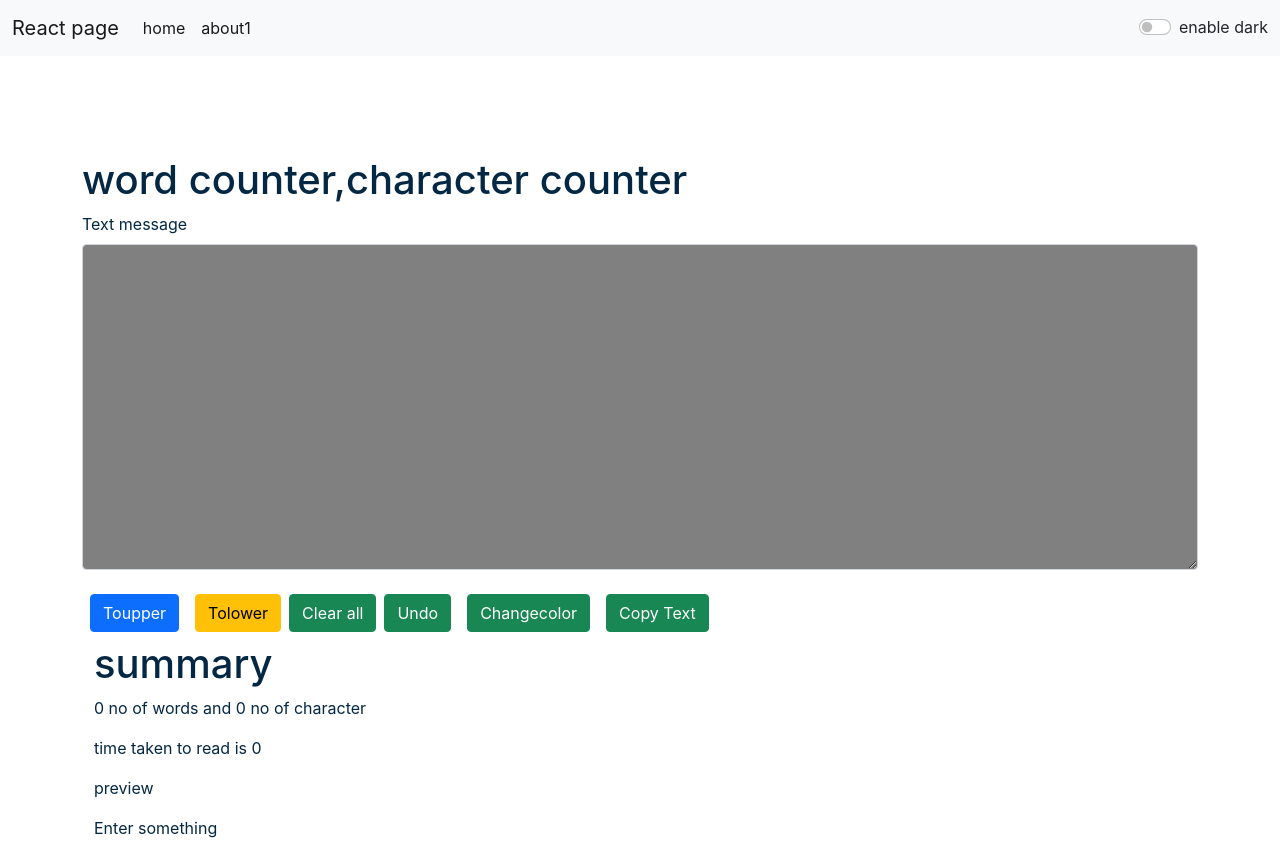
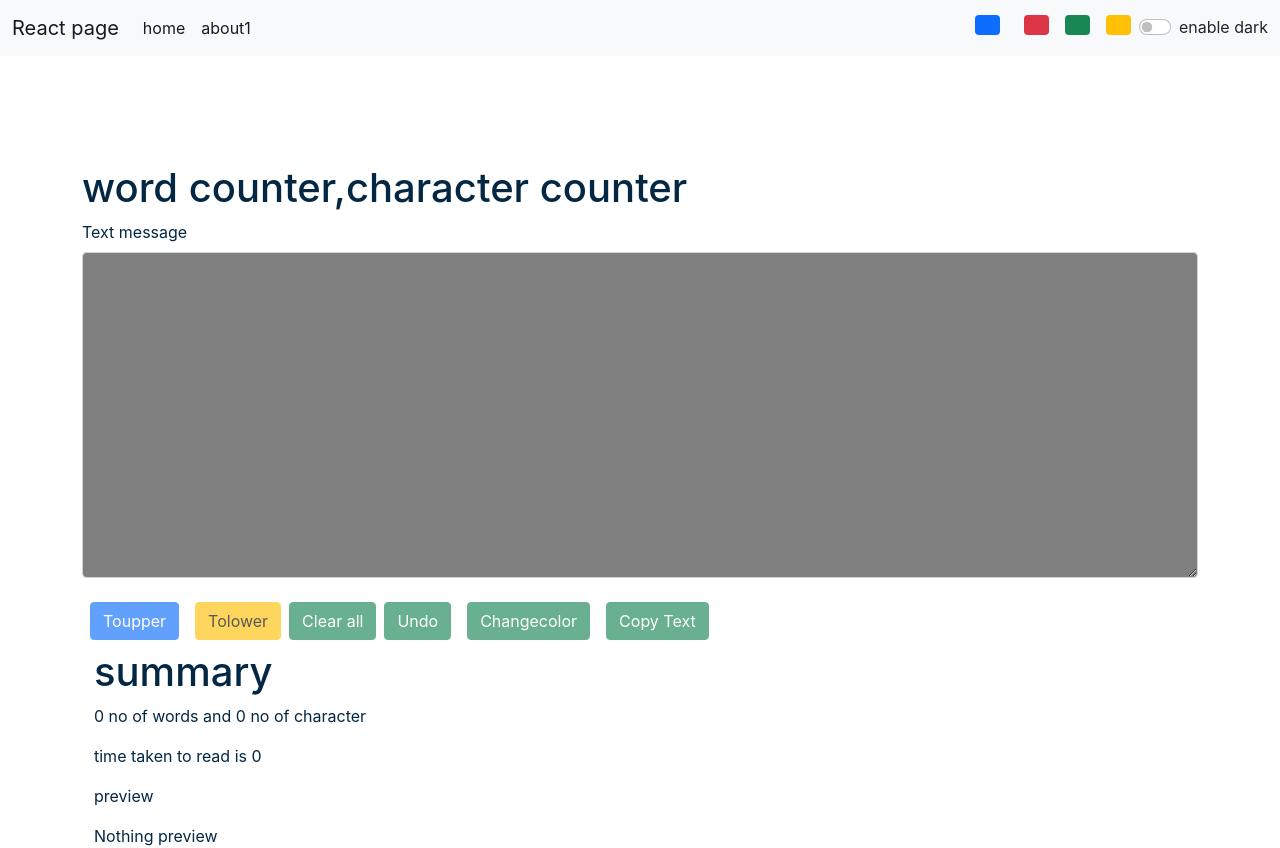
Before and after one commit to Shreyas12345678/React, a React (Create React App) app: page /home in a window 1280 px wide. Built offline with nearby package versions, Linux system fonts and the light colour scheme.

Commit message:
committed all changes in project 1

```diff
--- a/src/App.js
+++ b/src/App.js
@@ -11,7 +11,7 @@ import {
   BrowserRouter as Router,
   Routes,
   Route,
-  Link
+
 } from "react-router-dom";
 
 
@@ -32,14 +32,30 @@ function App() {
 
 
 }
+const cleanBackground= () =>{
+
+   document.body.classList.remove('bg-warning');
+   document.body.classList.remove('bg-danger');
+   document.body.classList.remove('bg-light');
+   document.body.classList.remove('bg-dark');
+   document.body.classList.remove('bg-warning');
+   document.body.classList.remove('bg-success');
+
+}
 
   const[mode,setmode]=useState('light');
-  const changeTheme = () =>{
-     if(mode==='light'){
+
+  const changeTheme = (cls) =>{
+  //  console.log(cls);
+    cleanBackground();
+    document.body.classList.add("bg-"+cls);
+
+      if(cls==='primary'|| cls==='warning' || cls==='danger' || cls==='success' ){
          setmode('dark');
          set('enable normal');
+
          document.body.style.backgroundColor='#042743';
-         showAlert("Dark mode is set","success");
+         showAlert("Theme mode is set",cls);
          document.title='Text-utils -Dark mode';
 
          /*setInterval(() => {
@@ -50,17 +66,8 @@ function App() {
           document.title="Sign up";
       }, 2000);*/
 
+    }
 
-     }
-     else{
-         setmode('light');
-         set('enable dark');
-         document.body.style.backgroundColor='white';
-         showAlert("Light mode is set", "success");
-         document.title='Text-utils Light mode';
-
-
-     }
 
 
 }
--- a/src/components/Navbar.js
+++ b/src/components/Navbar.js
@@ -44,6 +44,19 @@ export default function Navbar(props) {
   </div>    */}
 
   {/* added*/}
+
+    <div className="d-flex">
+     <div className="bg-primary rounded mx-3" onClick={()=>{props.togglemode('primary')}} style={{height:'20px',width:'25px',cursor:'pointer'}}></div>
+     <div className="bg-danger rounded mx-2" onClick={()=>{props.togglemode('danger')}} style={{height:'20px',width:'25px', cursor:'pointer'}}></div>
+     <div className="bg-success rounded mx-2" onClick={()=>{props.togglemode('success')}} style={{height:'20px',width:'25px', cursor:'pointer'}}></div>
+     <div className="bg-warning rounded mx-2" onClick={()=>{props.togglemode('warning')}} style={{height:'20px',width:'25px', cursor:'pointer'}}></div>
+
+
+
+
+
+
+
   <div className={`form-check form-switch text-${props.mode==='light'?'dark':'light'}`}>
         <input className="form-check-input" type="checkbox" id="formSwitchDefault" onClick={props.togglemode}/>
         <label className="form-check-label" htmlFor="formSwitchDefault">{props.tmode}</label>
@@ -52,6 +65,7 @@ export default function Navbar(props) {
   {/* ended*/}
 
           </div>
+        </div>
         </div>
       </nav>
     )
--- a/src/components/Textforms.js
+++ b/src/components/Textforms.js
@@ -55,10 +55,12 @@ export default function Textforms(props) {
     }
 
     const handlecopy= () => {
-        var text=document.getElementById("mybox");
-        text.select();
-        navigator.clipboard.writeText(text.value);
+       // var text=document.getElementById("mybox");
+        //text.select();
+        navigator.clipboard.writeText(text);
+        document.getSelection().removeAllRanges()
         props.showAlert("Copied Sucessfullt!!","success");
+
     }
 
    const [text,settext]=useState('');
@@ -69,28 +71,28 @@ export default function Textforms(props) {
     return (
         <>
         <div style={{color:props.mode==='dark'?'white':'#042743'}} >
-        <h1 > {props.heading} </h1>
+        <h1 className="my-2" > {props.heading} </h1>
 
             <div className="mb-3" style={{color:props.mode==='dark'?'white':'#042743'}}>
                 <label htmlFor="mybox" className="form-label">{props.text}</label>
                 <textarea className="form-control" id="mybox" value={text} onChange={changed}  rows="13" style={{backgroundColor:props.mode==='dark'?'white':'gray'}}></textarea>
             </div>
 
-            <button type="button" className="btn btn-primary mx-2 my-2" onClick={updatecount} >Toupper</button>
+            <button  disabled={text.length===0}  type="button" className="btn btn-primary mx-2 my-2" onClick={updatecount} >Toupper</button>
 
-            <button type="button" className="btn btn-warning mx-2 my-2" onClick={lower}>Tolower</button>
-            <button  type="button" className="btn btn-success mx2 my-2" onClick={cleartext}>Clear all</button>
-            <button  type="button" className="btn btn-success mx-2 my-2 "   onClick={makeBold}>Undo</button>
-            <button  type="button" className="btn btn-success mx-2 my-2" onClick={changecolor}>Changecolor</button>
-            <button  type="button" className="btn btn-success mx-2 my-2" onClick={handlecopy}>Copy Text</button>
+            <button disabled={text.length===0} type="button" className="btn btn-warning mx-2 my-2" onClick={lower}>Tolower</button>
+            <button  disabled={text.length===0} type="button" className="btn btn-success mx2 my-2" onClick={cleartext}>Clear all</button>
+            <button disabled={text.length===0}  type="button" className="btn btn-success mx-2 my-2 "   onClick={makeBold}>Undo</button>
+            <button  disabled={text.length===0} type="button" className="btn btn-success mx-2 my-2" onClick={changecolor}>Changecolor</button>
+            <button  disabled={text.length===0}  type="button" className="btn btn-success mx-2 my-2" onClick={handlecopy}>Copy Text</button>
         </div>
 
         <div className="container" style={{color:props.mode==='dark'?'white':'#042743'}}>
             <h1>summary</h1>
-            <p>{text.split(" ").filter((element) =>{return element.length!==0}).length} no of words and {text.length} no of character</p>
+            <p>{text.split(/\s+/).filter((element) =>{return element.length!==0}).length} no of words and {text.length} no of character</p>
             <p>time taken to read is { 0.08* ((text.split(" ").length)-1)} </p>
             <p>preview</p>
-            {text.length>0?text:"Enter something"}
+            {text.length>0?text:"Nothing preview"}
 
         </div>
 
```
